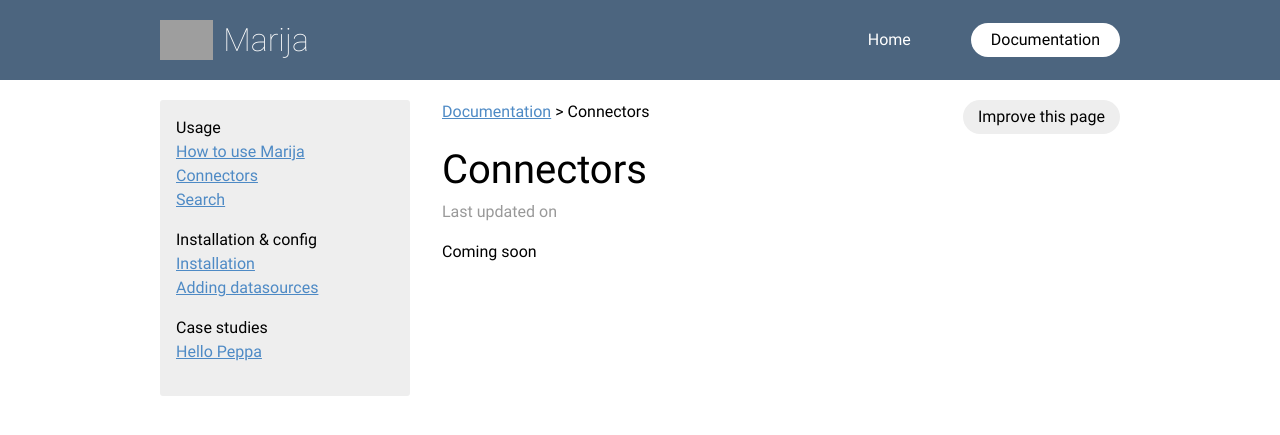
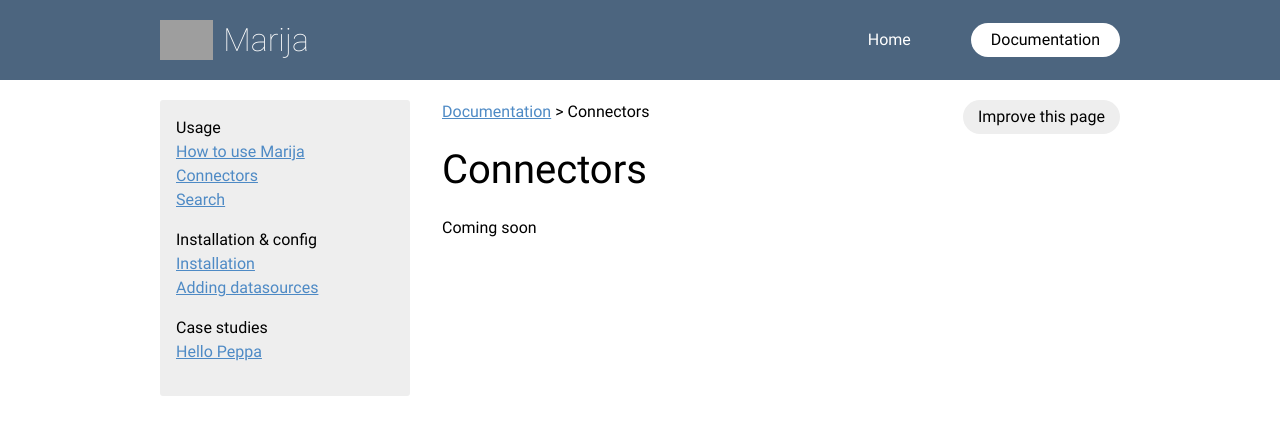
Before and after one commit to marijaio/marija-docs, a Jekyll site: the page built from connectors.md, in a window 1280 px wide. Shown: the top 435 px of the page. Built offline with Jekyll 4.4.1, drawn with Linux system fonts in a browser that asks for light colours; grey boxes are pictures that could not be loaded.

Commit message:
remove last updated, not possible on github

```diff
--- a/Gemfile
+++ b/Gemfile
@@ -1,4 +1,3 @@
 source 'https://rubygems.org'
 
 gem 'jekyll'
-gem 'jekyll-git_metadatatest'
--- a/_config.yml
+++ b/_config.yml
@@ -1,3 +1 @@
-gems:
-  - jekyll-git_metadata
 future: true
--- a/_layouts/article.html
+++ b/_layouts/article.html
@@ -12,7 +12,6 @@ layout: default
                     {{ page.title }}
                 </p>
                 <h1 class="articleTitle">{{ page.title }}</h1>
-                <p class="lastUpdated">Last updated on {{ page.git.last_commit.commit_date }}</p>
             </div>
             <a class="editArticle" href="https://github.com/marijaio/marija-docs/edit/master{{ page.dir }}{{ page.path }}">Improve this page</a>
         </header>
--- a/_sass/article.scss
+++ b/_sass/article.scss
@@ -19,15 +19,6 @@
   .articleTitle {
     @include h1();
     margin-bottom: 0 !important;
-  }
-
-  .lastUpdated {
-    color: #999;
-    margin-bottom: .5em;
-
-    @include respondTo(medium) {
-      margin-bottom: 0;
-    }
   }
 
   .editArticle {
```
